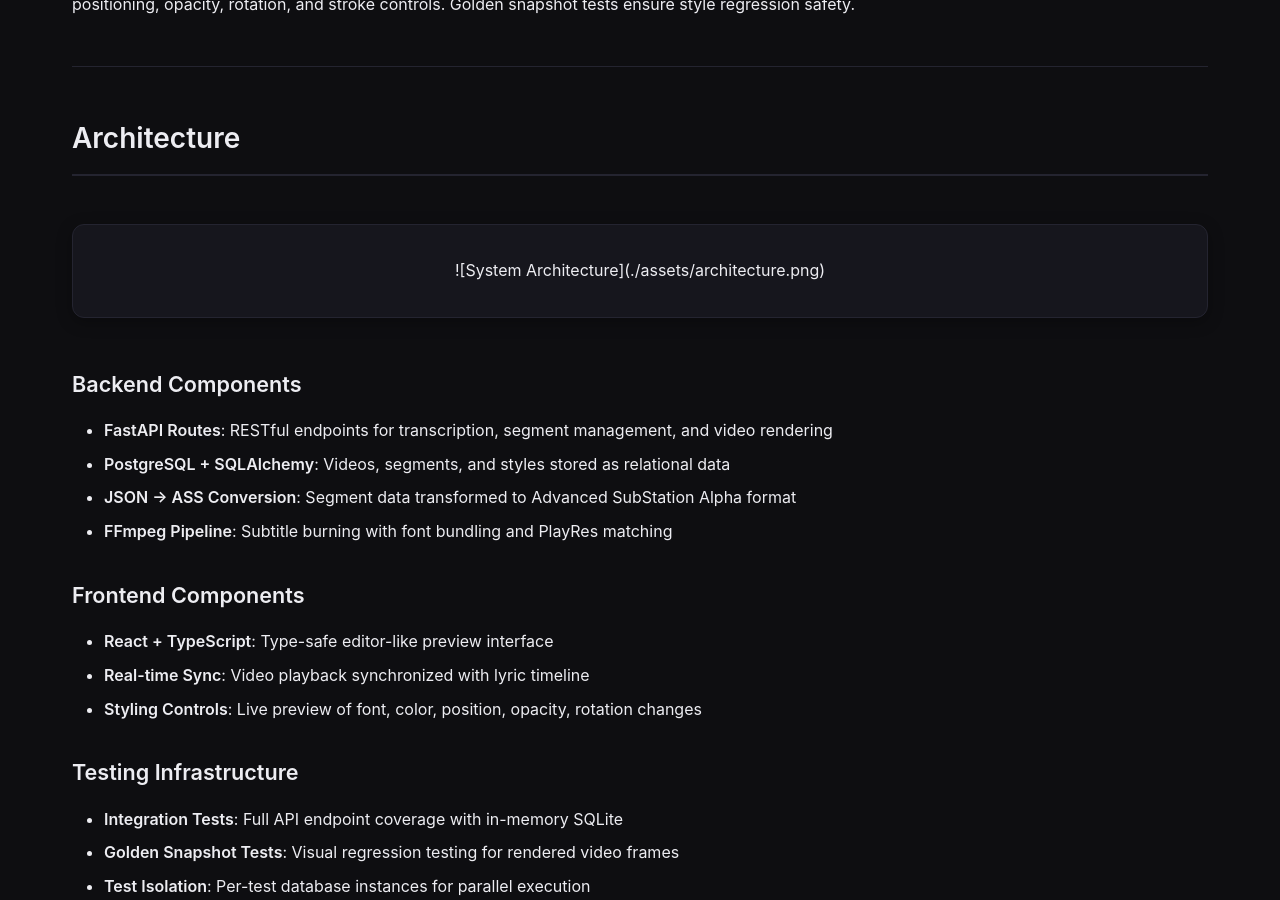
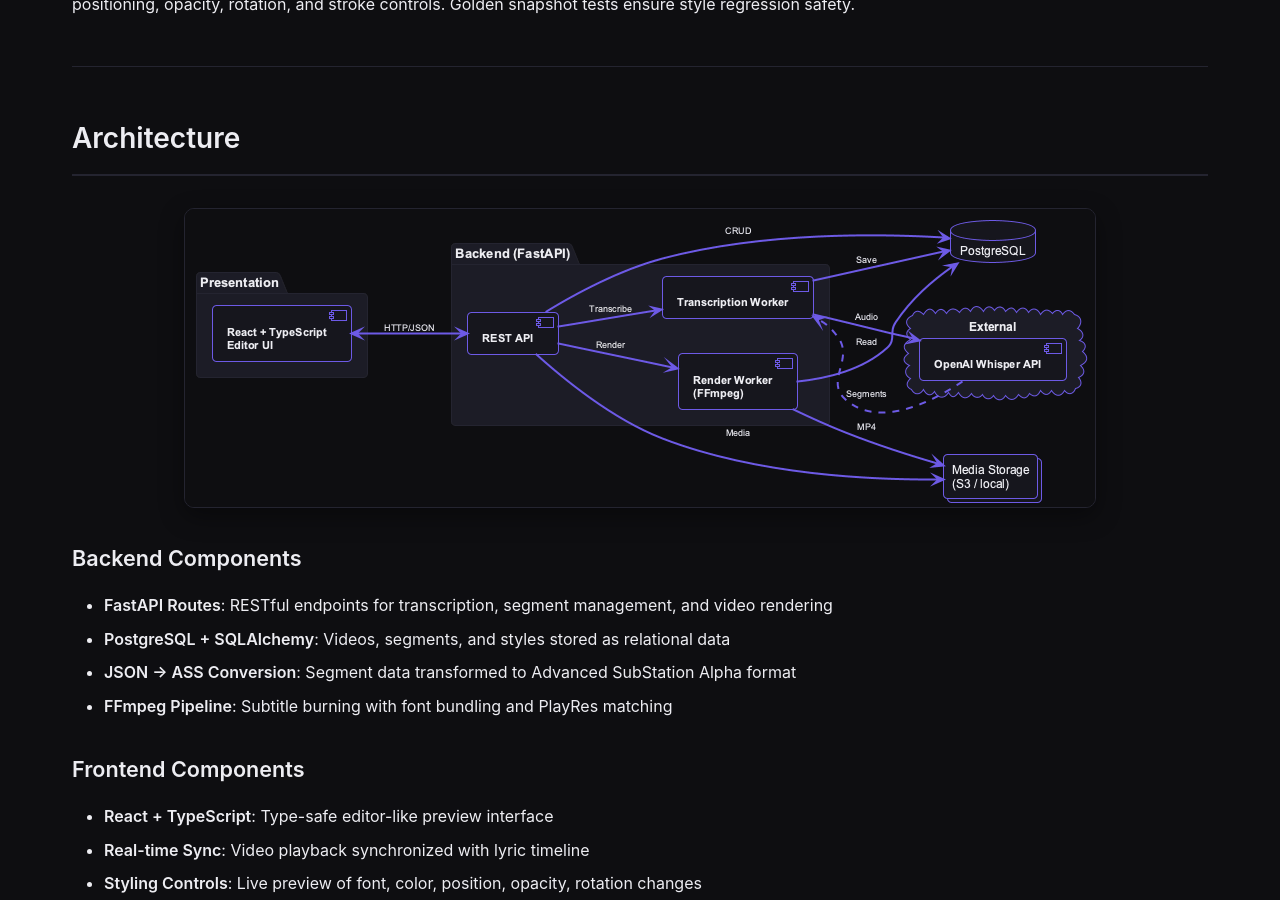
Before and after one commit to seanowww/LyricSync, a Jekyll site: the page built from docs/index.md, in a window 1280 px wide and 900 px high, scrolled down 1956 px. Built offline with Jekyll 4.4.1, drawn with Linux system fonts in a browser that asks for light colours; our own code applies the rules of GitHub Pages for plain Markdown files.

Commit message:
Update diagram

```diff
--- a/docs/index.md
+++ b/docs/index.md
@@ -40,9 +40,7 @@ layout: default
 
 ## Architecture
 
-<div class="architecture-diagram">
 ![System Architecture](./assets/architecture.png)
-</div>
 
 ### Backend Components
 
```
